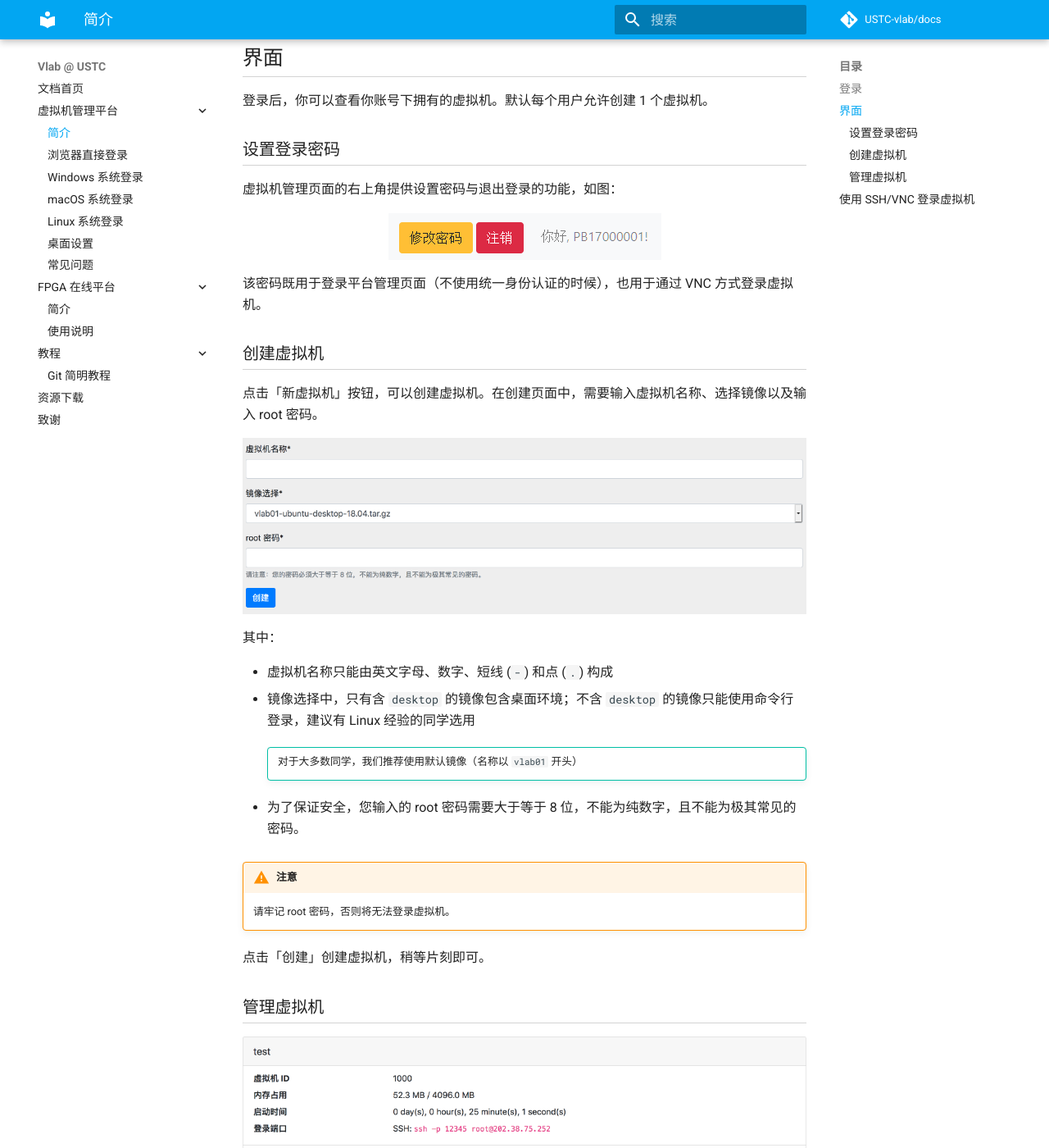
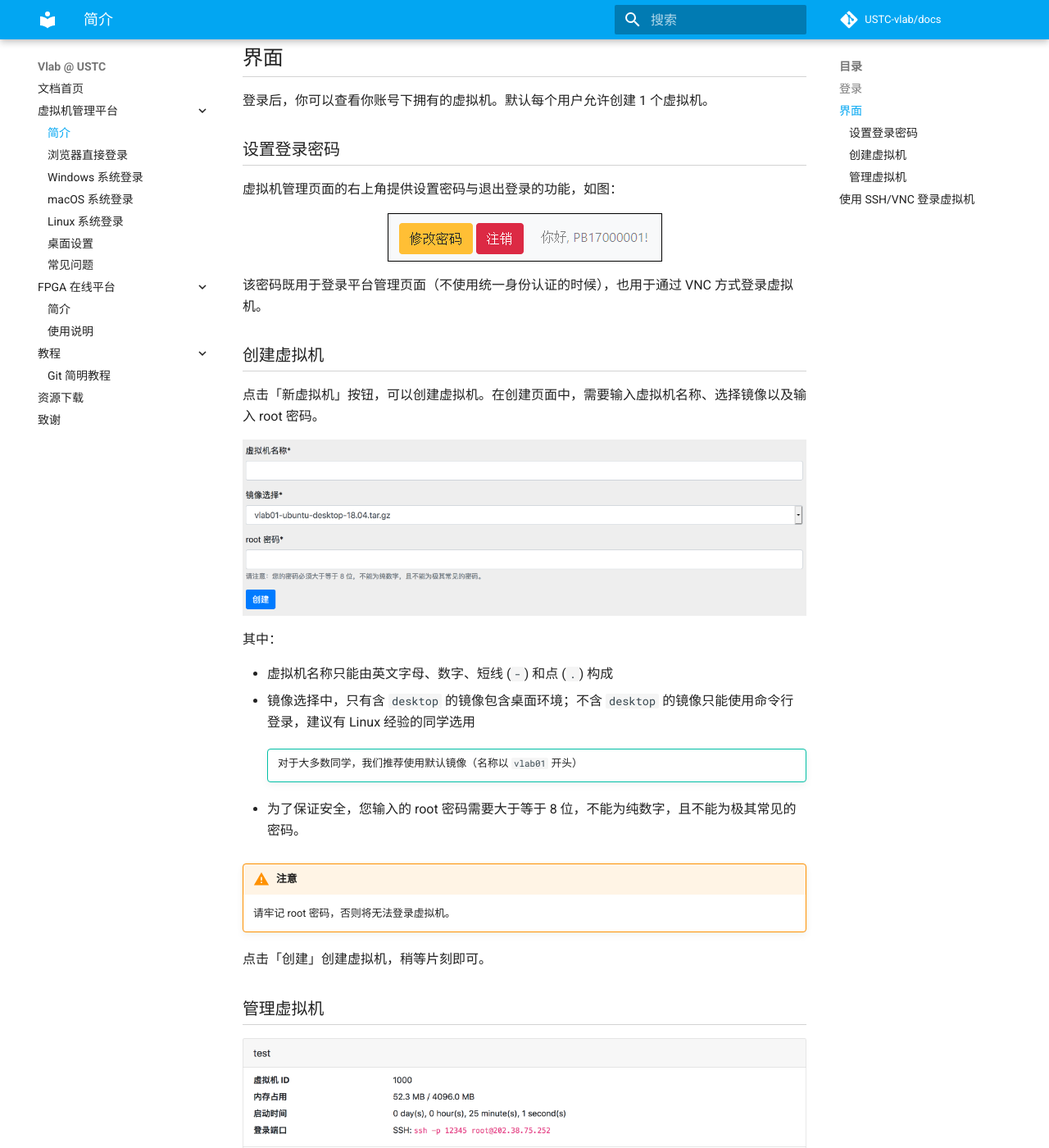
Before and after one commit to USTC-vlab/docs, an MkDocs documentation site: the page built from docs/vm/index.md, in a window 1280 px wide and 1400 px high, scrolled down 479 px. Shown: the whole window at 82% size. Built offline with MkDocs 1.6.1 and Material for MkDocs 9.7.7, drawn with Linux system fonts in a browser that asks for light colours; comment, search, counter and statistics services are not loaded.

Commit message:
Add 1px border to light images

```diff
--- a/docs/assets/css/extra.css
+++ b/docs/assets/css/extra.css
@@ -2,6 +2,10 @@
 	display: block;
 	margin-left: auto;
 	margin-right: auto;
+}
+
+.img-border {
+	border: 1px solid black;
 }
 
 .red-important {
--- a/docs/vm/index.md
+++ b/docs/vm/index.md
@@ -14,7 +14,7 @@
 
 虚拟机管理页面的右上角提供设置密码与退出登录的功能，如图：
 
-![Toolbar](../images/web-settings.png){: .img-center }
+![Toolbar](../images/web-settings.png){: .img-center .img-border }
 
 该密码既用于登录平台管理页面（不使用统一身份认证的时候），也用于通过 VNC 方式登录虚拟机。
 
```
